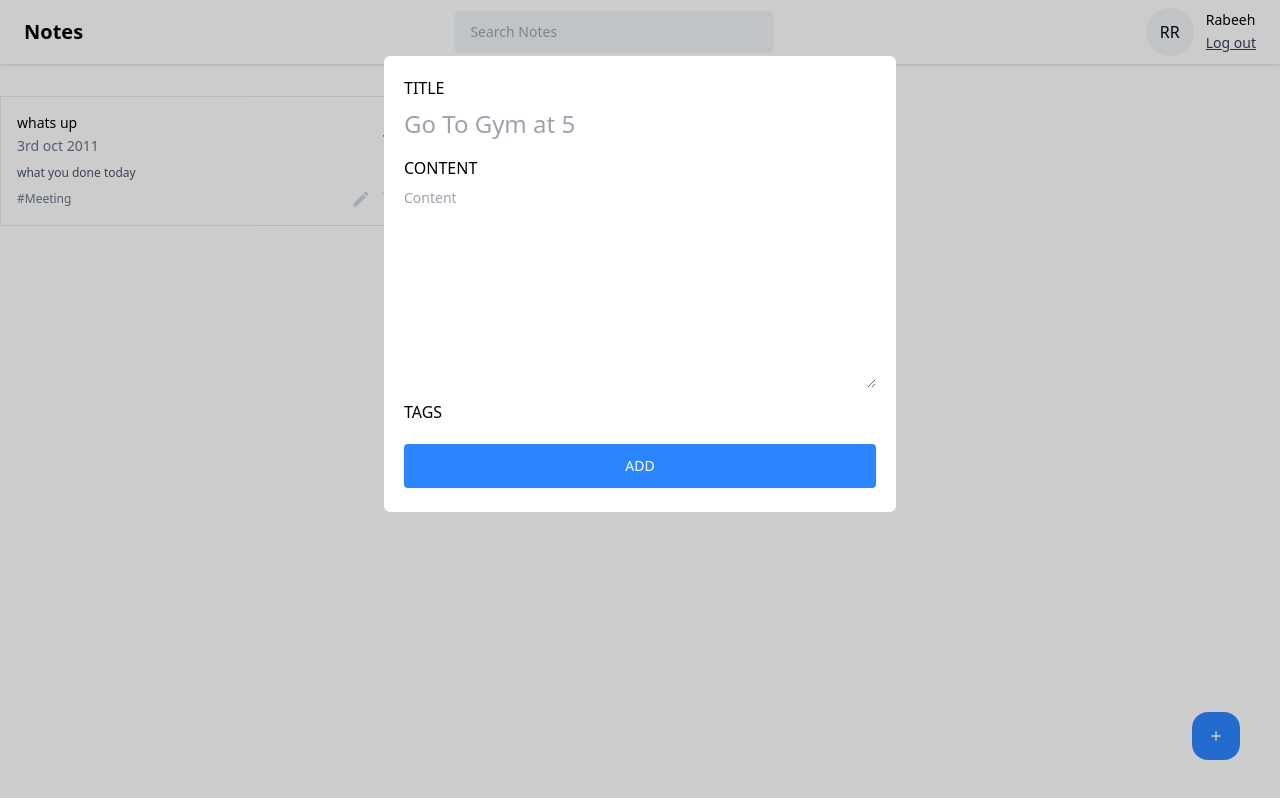
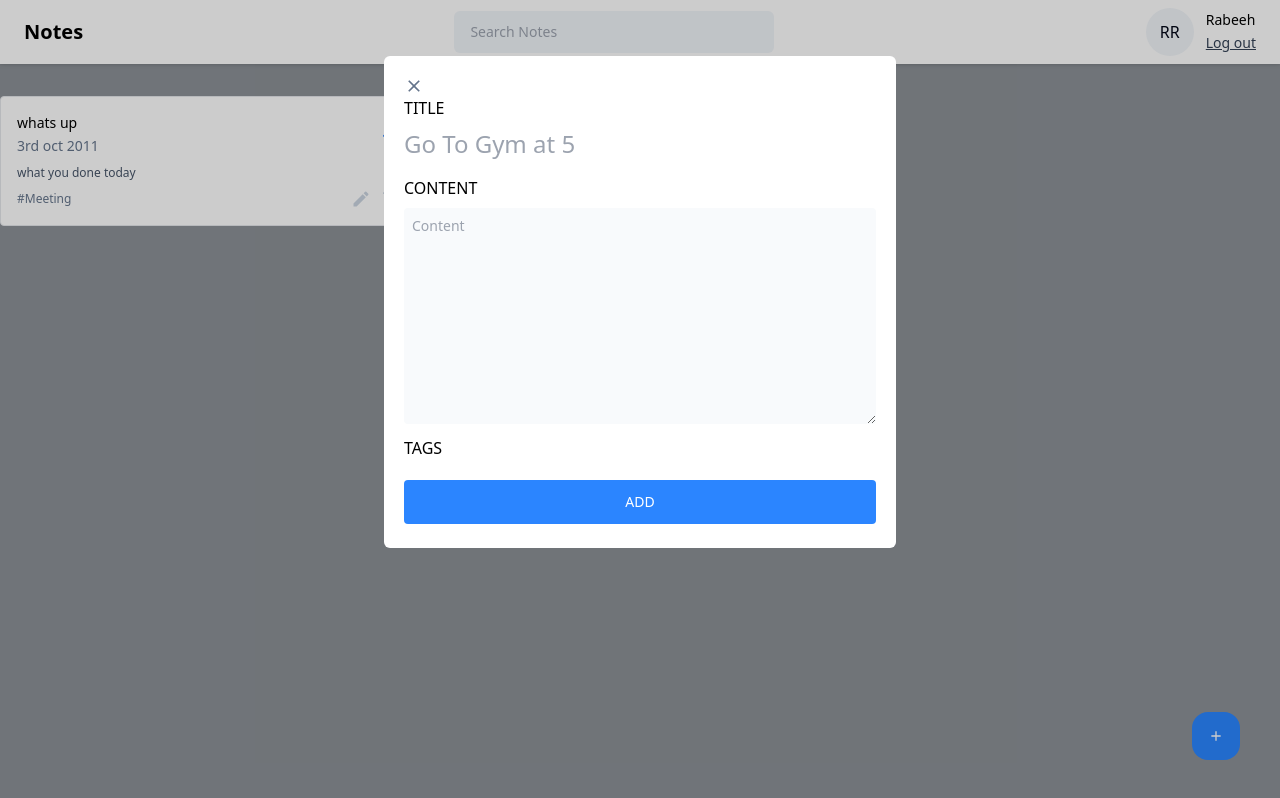
Before and after one commit to rabi-rahman/notes-app, a React (Vite) app in the folder frontend/: page / in a window 1280 px wide. Both pictures are taken after a click on the button 1216 px from the left and 736 px from the top of the page. Built offline with nearby package versions, Linux system fonts and the light colour scheme; some icons are missing.

Commit message:
completed taginput , notes functionality

```diff
--- a/frontend/src/components/AddEditNotes.jsx
+++ b/frontend/src/components/AddEditNotes.jsx
@@ -1,8 +1,10 @@
 import React from 'react'
+import { IoMdClose } from 'react-icons/io'
 
 const AddEditNotes = () => {
   return (
     <div>
+        <IoMdClose className='text-xl text-slate-500 cursor-pointer hover:text-black mr-3'/>
         <div className='flex flex-col gap-2'>
             <label className='input-label'>TITLE</label>
             <input
@@ -15,7 +17,7 @@ const AddEditNotes = () => {
             <label className='input-label'>CONTENT</label>
             <textarea
             type='text'
-            className='text-sm text-slate-950 outline-none rounded'
+            className='text-sm text-slate-950 outline-none bg-slate-50 p-2 rounded'
             placeholder='Content'
             rows={10}>
             </textarea>
--- a/frontend/src/components/NoteCard.jsx
+++ b/frontend/src/components/NoteCard.jsx
@@ -13,7 +13,7 @@ const NoteCard = ({
     onPinNote,
 }) => {
   return (
-    <div className='border roundedd p-4 bg-white hover:shadow-xl transition-all ease-in-out'>
+    <div className='border rounded p-4 bg-white hover:shadow-xl transition-all ease-in-out'>
         <div className='flex items-center justify-between '>
             <div>
                 <h6 className='text-sm font-medium'>{title}</h6>
--- a/frontend/src/components/SearchBar.jsx
+++ b/frontend/src/components/SearchBar.jsx
@@ -1,6 +1,6 @@
 import React from 'react'
 import { FaMagnifyingGlass } from 'react-icons/fa6'
-import { IoMdClose } from 'react-icons/io'
+
 
 const SearchBar = ({ value, onChange, handleSearch, onClearSearch }) => {
   return (
--- a/frontend/src/index.css
+++ b/frontend/src/index.css
@@ -10,6 +10,12 @@
   font-weight: ;
   font-style: normal;
 } */
+
+@layer root{
+    body{
+        background-color: rgb(140, 145, 151);
+    }
+}
 
 @layer components{
     .input-box{
--- a/frontend/src/pages/Home.jsx
+++ b/frontend/src/pages/Home.jsx
@@ -39,7 +39,7 @@ const Home = () => {
 
     <Modal
     isOpen={editNote.isShown}
-    onRequestClose={() => {}}
+    onRequestClose={ () => {}}
     style={{
       overlay:{
         backgroundColor: "rgba(0,0,0,0.2)",
```
